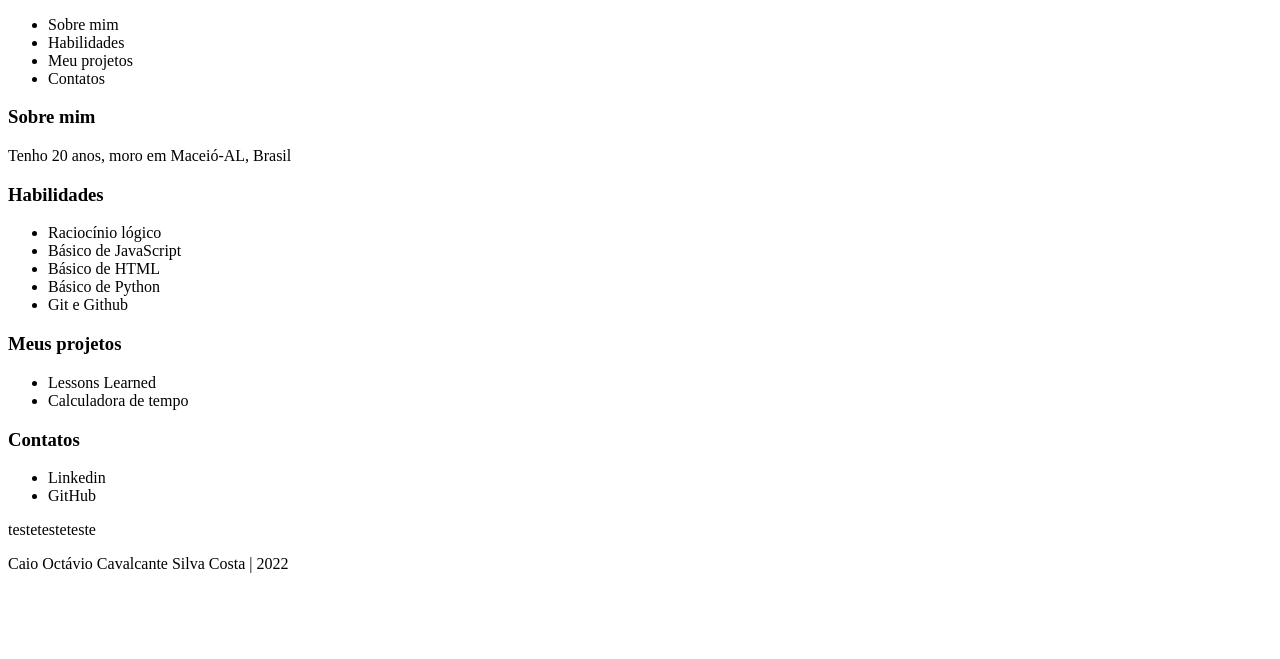
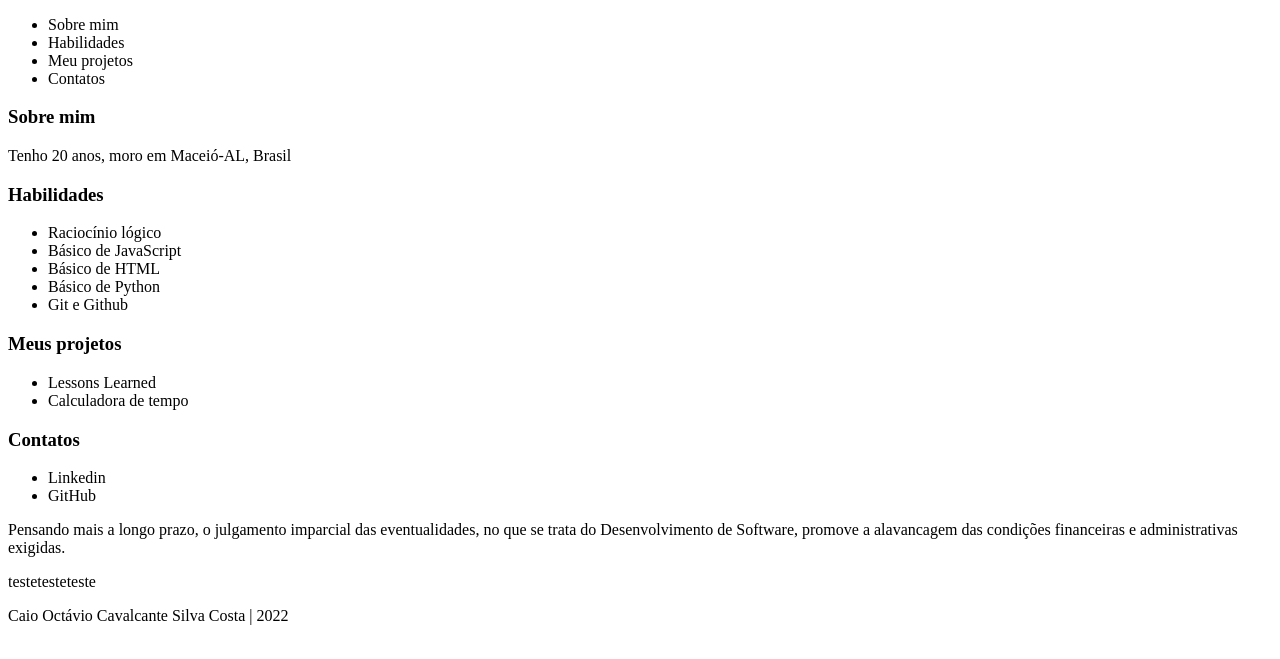
Before and after one commit to cocsc/cocsc.github.io, a plain HTML site: page portifolio.html in a window 1280 px wide. Shown: the part 105-764 px from the top of the page. Drawn offline with Linux system fonts and the light colour scheme.

Commit message:
adiciona article no aside

```diff
--- a/portifolio.html
+++ b/portifolio.html
@@ -50,7 +50,9 @@
     </section>
   </main>
   <aside>
-
+    <article>
+      <p>Pensando mais a longo prazo, o julgamento imparcial das eventualidades, no que se trata do Desenvolvimento de Software, promove a alavancagem das condições financeiras e administrativas exigidas.</p>
+    </article>
   </aside>
   <footer>
     <p>testetesteteste</p>
```
